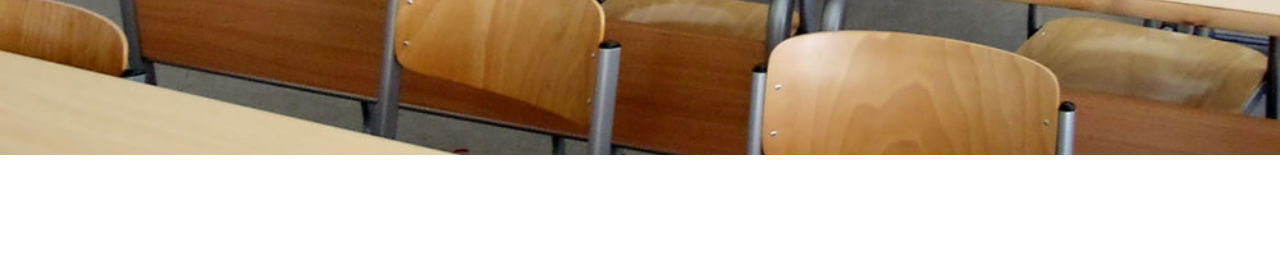
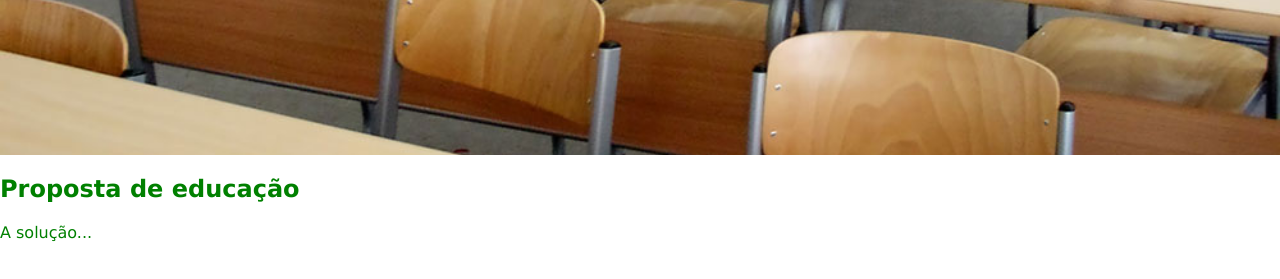
Before and after one commit to ricardobecheli/Desafio-Rocketseat-Dowhile2021, a plain HTML site: page index.html in a window 1280 px wide. Shown: the part 445-724 px from the top of the page. Drawn offline with Linux system fonts and the light colour scheme.

Commit message:
Text "SECTION" criada, font color and family.

```diff
--- a/index.html
+++ b/index.html
@@ -25,6 +25,14 @@
 
         </div>
     </header>
+
+<section>
+    <h1>Proposta de educação</h1>
+    <p>
+        A solução...
+    </p>
+</section>
+
     <script src="script.js"></script>
 </body>
 
--- a/style.css
+++ b/style.css
@@ -3,6 +3,8 @@
   }
   body {
     margin: 0;
+    font-family: Verdana, Geneva, Tahoma, sans-serif;
+    color: green;
   }
   header {
     margin: 0;
```
